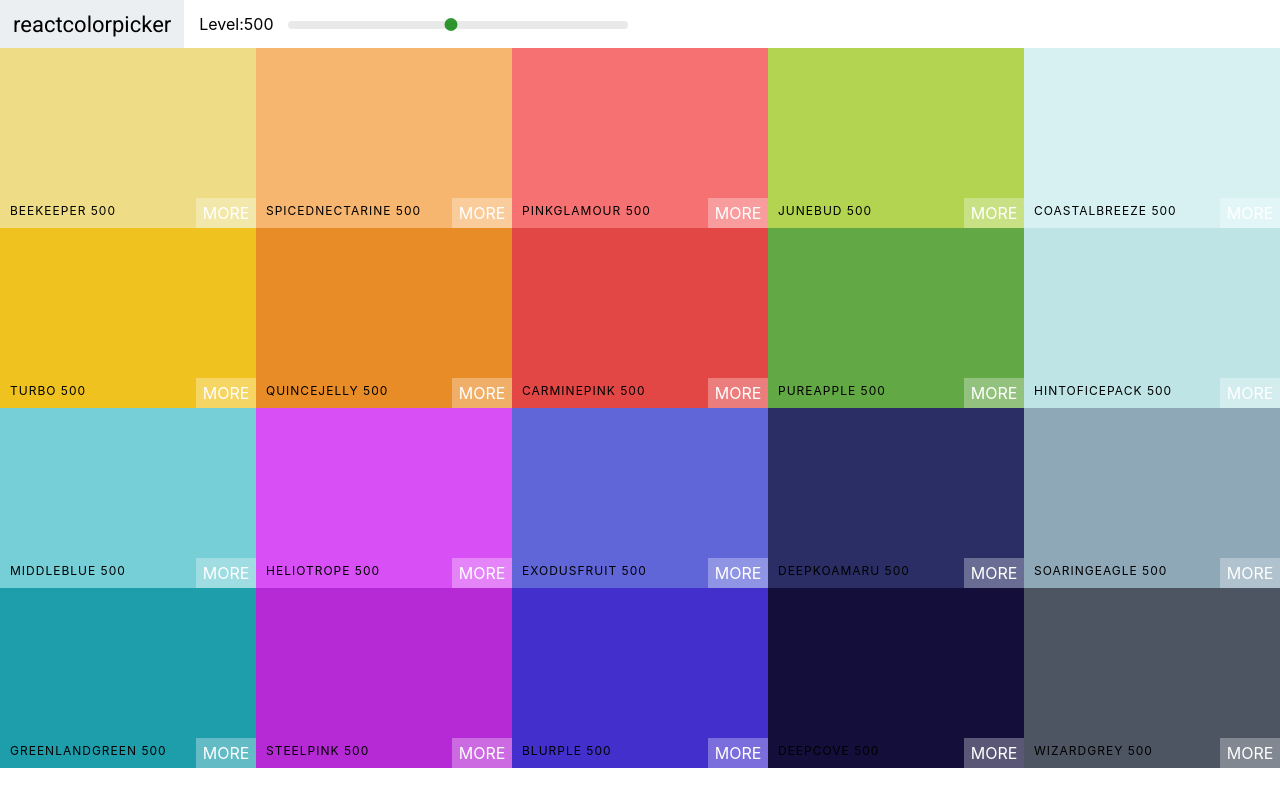
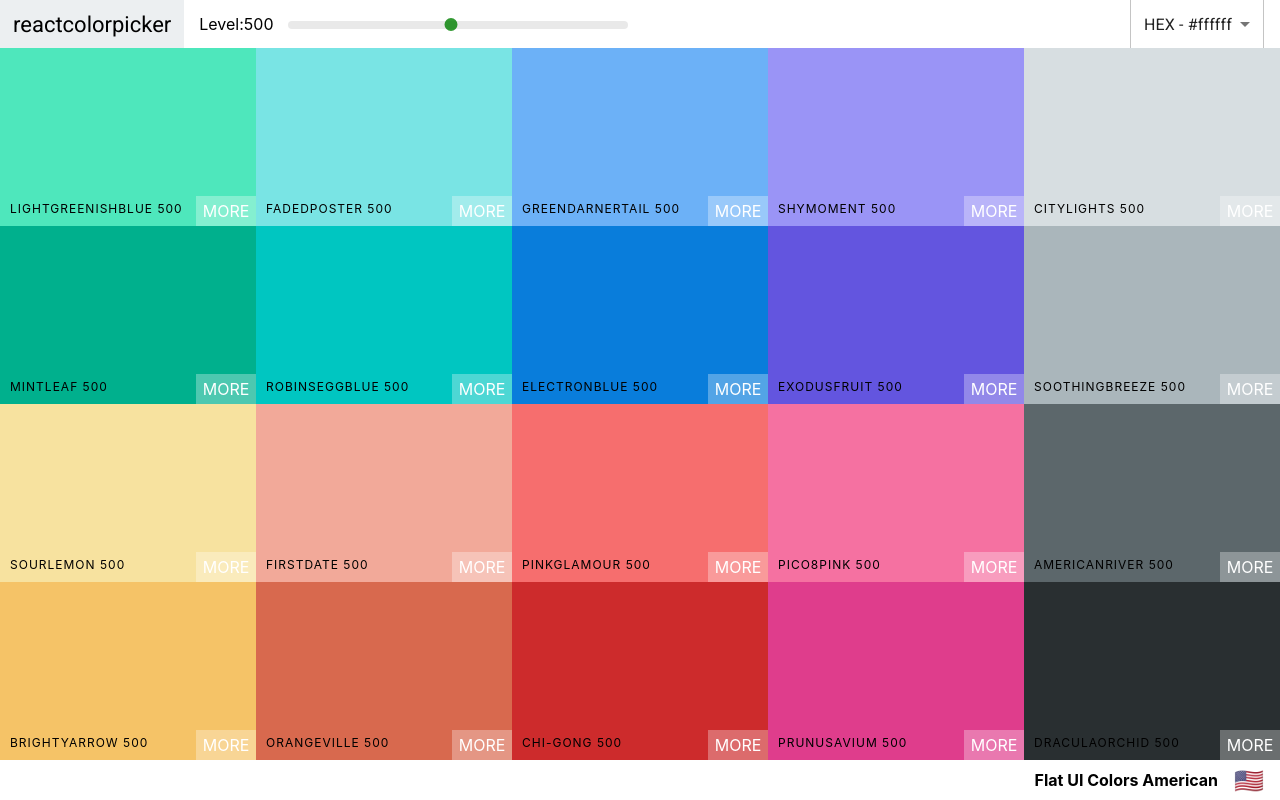
Before and after one commit to TheFivePips/Color-App, a React (Create React App) app: page /palette/flat-ui-colors-american in a window 1280 px wide. Built offline with nearby package versions, Linux system fonts and the light colour scheme.

Commit message:
added in material ui items, integrated the basic routing, and started to set up the home page

```diff
--- a/package.json
+++ b/package.json
@@ -3,6 +3,10 @@
   "version": "0.1.0",
   "private": true,
   "dependencies": {
+    "@emotion/react": "^11.10.5",
+    "@emotion/styled": "^11.10.5",
+    "@mui/icons-material": "^5.10.15",
+    "@mui/material": "^5.10.15",
     "@testing-library/jest-dom": "^5.16.5",
     "@testing-library/react": "^13.4.0",
     "@testing-library/user-event": "^13.5.0",
@@ -11,6 +15,8 @@
     "react": "^18.2.0",
     "react-copy-to-clipboard": "^5.1.0",
     "react-dom": "^18.2.0",
+    "react-router": "^6.4.3",
+    "react-router-dom": "^6.4.3",
     "react-scripts": "5.0.1",
     "web-vitals": "^2.1.4"
   },
--- a/src/App.js
+++ b/src/App.js
@@ -1,15 +1,26 @@
 import React, { Component } from 'react';
-import Palette from './Palette';
+import PaletteRouteDetails from './PaletteRouteDetails';
 import { seedColors } from './seedColors';
-import {generatePalette} from './colorHelpers'
+import {Route, Routes} from 'react-router-dom'
+import PaletteList from './PaletteList';
 
-class App extends Component {
+class App extends Component{
+
+
   render() {
     return (
-      <div>
-        <Palette palette={generatePalette(seedColors[4])}/>
+      <Routes>
+        <Route exact path="/" element={<PaletteList palettes={seedColors}/>} />
+        <Route
+          exact
+          path="/palette/:id"
+          element={<PaletteRouteDetails seeds={seedColors}/>}
+        />
+      </Routes>
+      //   <div>
+      //     <Palette palette={generatePalette(seedColors[4])}/>
 
-      </div>
+      //   </div>
     );
   }
 }
--- a/src/Navbar.css
+++ b/src/Navbar.css
@@ -51,3 +51,8 @@
 .rc-slider-rail{
     height: 8px;
 }
+
+.select-container{
+    margin-left: auto;
+    margin-right: 1rem;
+}
--- a/src/Navbar.js
+++ b/src/Navbar.js
@@ -1,18 +1,47 @@
 import React, { Component } from 'react';
 import Slider from "rc-slider";
+import Select from "@mui/material/Select";
+import MenuItem from "@mui/material/MenuItem";
+import Snackbar from "@mui/material/Snackbar";
+import CloseIcon from "@mui/icons-material/Close";
+import IconButton from '@mui/material/IconButton';
+import { Link } from 'react-router-dom';
 import "rc-slider/assets/index.css";
 import "./Navbar.css"
 
 class Navbar extends Component {
+  constructor(props){
+    super(props)
+    this.state = {
+      format: "hex",
+      open: false
+    }
+    this.handelFormatChange = this.handelFormatChange.bind(this)
+    this.closeSnackBar = this.closeSnackBar.bind(this)
+
+  }
+  handelFormatChange(e){
+    this.setState({
+      format: e.target.value,
+      open: true
+    })
+    this.props.handleChange(e.target.value)
+  }
+  closeSnackBar(){
+    this.setState({
+      open: false
+    })
+  }
     render() {
         const {level, changeLevel} = this.props
+        const {format} = this.state
         return (
           <header className="Navbar">
             <div className="logo">
-              <a href="#">reactcolorpicker</a>
+              <Link to={'/'}>reactcolorpicker</Link>
             </div>
             <div className="slider-contianer">
-                <span>Level:{level} </span>
+              <span>Level:{level} </span>
               <div className="slider">
                 <Slider
                   defaultValue={level}
@@ -23,6 +52,25 @@ class Navbar extends Component {
                 />
               </div>
             </div>
+            <div className="select-container">
+              <Select value={format} onChange={this.handelFormatChange}>
+                <MenuItem value="hex">HEX - #ffffff</MenuItem>
+                <MenuItem value="rgb">RGB - rgb(255,255,255)</MenuItem>
+                <MenuItem value="rgba">RGBA - rgba(255,255,255,1,0)</MenuItem>
+              </Select>
+            </div>
+            <Snackbar
+              anchorOrigin={{vertical: "bottom", horizontal: "left"}}
+              open={this.state.open}
+              autoHideDuration={3000}
+              message={<span id="message-id">Format Changed to {format.toUpperCase()}!</span>}
+              ContentProps={{"aria-describedby": "message-id"}}
+              onClose={this.closeSnackBar}
+              action={[
+                <IconButton onClick={this.closeSnackBar} color="inherit" key="close" aria-label='close' >
+                  <CloseIcon />
+                </IconButton>
+            ]}/>
           </header>
         );
     }
--- a/src/Palette.css
+++ b/src/Palette.css
@@ -1,6 +1,21 @@
 .Palette {
     height: 100vh;
+    display: flex;
+    flex-direction: column;
 }
 .Palette-colors {
     height: 90%
 }
+.Palette-footer{
+    height: 5vh;
+    background-color: white;
+    display: flex;
+    justify-content: flex-end;
+    align-items: center;
+    font-weight: bold;
+
+}
+.emoji {
+    font-size: 1.5rem;
+    margin: 1rem;
+}
--- a/src/Palette.js
+++ b/src/Palette.js
@@ -5,31 +5,47 @@ import Navbar from './Navbar';
 class Palette extends Component {
     constructor(props){
         super(props)
-        this.state = {level : 500}
+        this.state = {
+            level : 500,
+            format: "hex"
+        }
 
         this.changeLevel = this.changeLevel.bind(this)
+        this.changeColorFormat = this.changeColorFormat.bind(this)
     }
     changeLevel(newLevel){
         this.setState({
             level: newLevel
         })
     }
+    changeColorFormat(value){
+        this.setState({
+            format: value
+        })
+
+    }
     render() {
-        const { colors } = this.props.palette
-        const{ level } = this.state
+        const { colors, paletteName, emoji } = this.props.palette
+        const{ level, format } = this.state
+
         const colorBoxes = colors[level].map(color => {
-            return <ColorBox background={color.hex} name={color.name}/>
+            return <ColorBox background={color[format]} name={color.name} key={color.id}/>
 
         })
 
         return (
-            <div className='Palette'>
-                <Navbar level={level} changeLevel={this.changeLevel}/>
-                <div className='Palette-colors'>
-                    {colorBoxes}
-                </div>
-                {/* footer */}
-            </div>
+          <div className="Palette">
+            <Navbar
+              level={level}
+              changeLevel={this.changeLevel}
+              handleChange={this.changeColorFormat}
+            />
+            <div className="Palette-colors">{colorBoxes}</div>
+            <footer className="Palette-footer">
+              {paletteName}
+              <span className="emoji">{emoji}</span>
+            </footer>
+          </div>
         );
     }
 }
--- /dev/null
+++ b/src/PaletteList.js
@@ -0,0 +1,22 @@
+import React, { Component } from 'react';
+import { Link } from 'react-router-dom';
+
+class PaletteList extends Component {
+    render() {
+        const {palettes} = this.props
+        return (
+            <div>
+                <h1>React Colors</h1>
+                {palettes.map(palette => (
+                    <p>
+                        <Link to={`/palette/${palette.id}`}>{palette.paletteName}</Link>
+
+                    </p>
+
+                ))}
+            </div>
+        );
+    }
+}
+
+export default PaletteList;
--- /dev/null
+++ b/src/PaletteRouteDetails.js
@@ -0,0 +1,17 @@
+import React from 'react';
+import { useParams } from 'react-router';
+import Palette from './Palette';
+import { generatePalette } from "./colorHelpers";
+
+const PaletteRouteDetails = ({seeds}) => {
+    const {id} = useParams()
+
+    const currentPalette = seeds.find(
+        seed => seed.id.toLowerCase() === id.toLowerCase()
+    )
+    return (
+        <Palette palette={generatePalette(currentPalette)} />
+    );
+}
+
+export default PaletteRouteDetails;
--- a/src/colorHelpers.js
+++ b/src/colorHelpers.js
@@ -23,7 +23,7 @@ function generatePalette(starterPalette){
               rgb: chroma(scale[i]).css(),
               rgba: chroma(scale[i])
               .css()
-              .replace("rgba", "rgba")
+              .replace("rgb", "rgba")
               .replace(")", ",1.0)"),
             });
         }
--- a/src/index.js
+++ b/src/index.js
@@ -3,11 +3,14 @@ import ReactDOM from 'react-dom/client';
 import './index.css';
 import App from './App';
 import reportWebVitals from './reportWebVitals';
+import { BrowserRouter } from 'react-router-dom';
 
 const root = ReactDOM.createRoot(document.getElementById('root'));
 root.render(
   <React.StrictMode>
-    <App />
+    <BrowserRouter>
+      <App />
+    </BrowserRouter>
   </React.StrictMode>
 );
 
```
Also changed, not shown: 1 other file (tests, documents, lock files or other folders).
